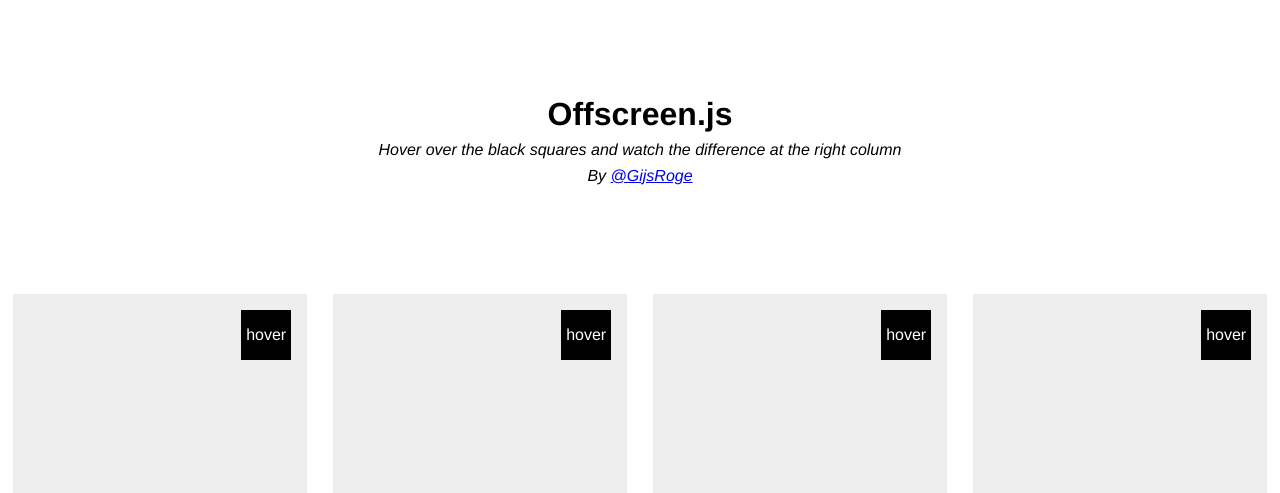
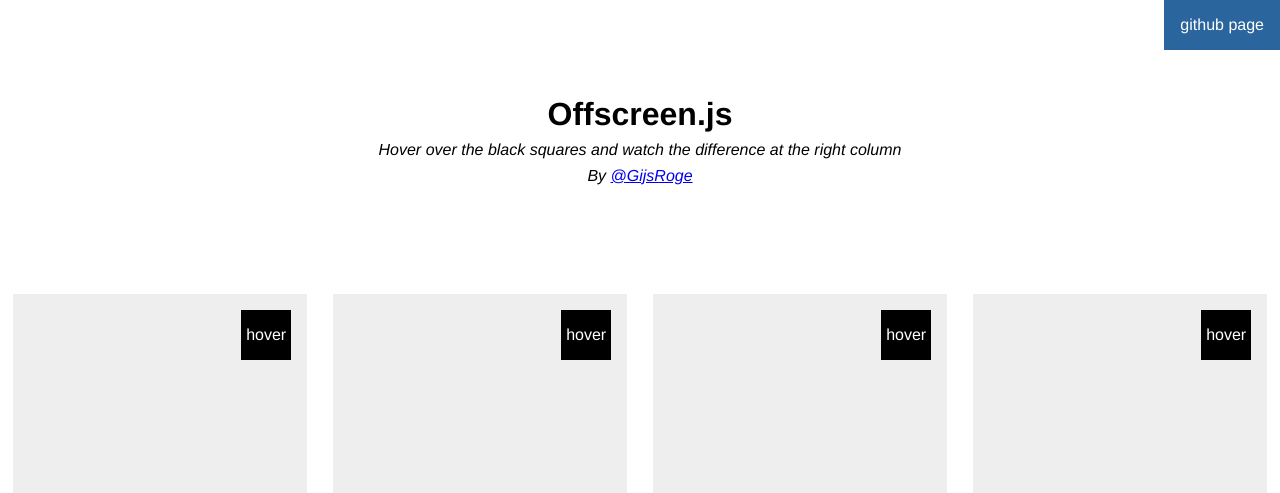
Before and after one commit to gijsroge/gijsroge.github.io, a PHP site: page /offscreen.js/ in a window 1280 px wide. Shown: the top 493 px of the page. Run offline with PHP 8.4, Linux system fonts and the light colour scheme.

Commit message:
updated style and added link to github project

```diff
--- a/offscreen.js/index.html
+++ b/offscreen.js/index.html
@@ -26,6 +26,10 @@
     <p><i>Hover over the black squares and watch the difference at the right column</i></p>
     <em>By <a href="https://twitter.com/GijsRoge">@GijsRoge</a></em>
   </header>
+
+  <aside>
+    <a href="https://github.com/gijsroge/offscreen.js/">github page</a>
+  </aside>
 
   <!-- tooltip item -->
   <div class="item">
--- a/offscreen.js/style.css
+++ b/offscreen.js/style.css
@@ -15,6 +15,21 @@ header{
 }
 p{
 	margin: 0.5em 0;
+}
+aside{
+	position: fixed;
+	top: 0;
+	right: 0;
+}
+aside a{
+	background: #2a659e;
+	padding: 1em;
+	display: inline-block;
+	color: #fff;
+	text-decoration: none;
+}
+aside a:hover{
+	background: #2778c5;
 }
 .item{
 	float: left;
@@ -46,21 +61,21 @@ p{
 	line-height: 1.55em;
 	text-align: left;
 	color: #000;
-	width: 450%;
+	width: 300px;
 	visibility: hidden;
 	position: absolute;
 	top: 49px;
 	left: 50%;
-	margin-left: -225%;
+	margin-left: -150px;
 	background: #fff;
 	padding: 2em;
 	z-index: 2;
 }
 
 .tooltip__content.right-edge{
-	left: -100%;
+	left: -100px;
 }
 
 .tooltip__content.left-edge{
-	left: 100%;
+	left: 150px;
 }
```
